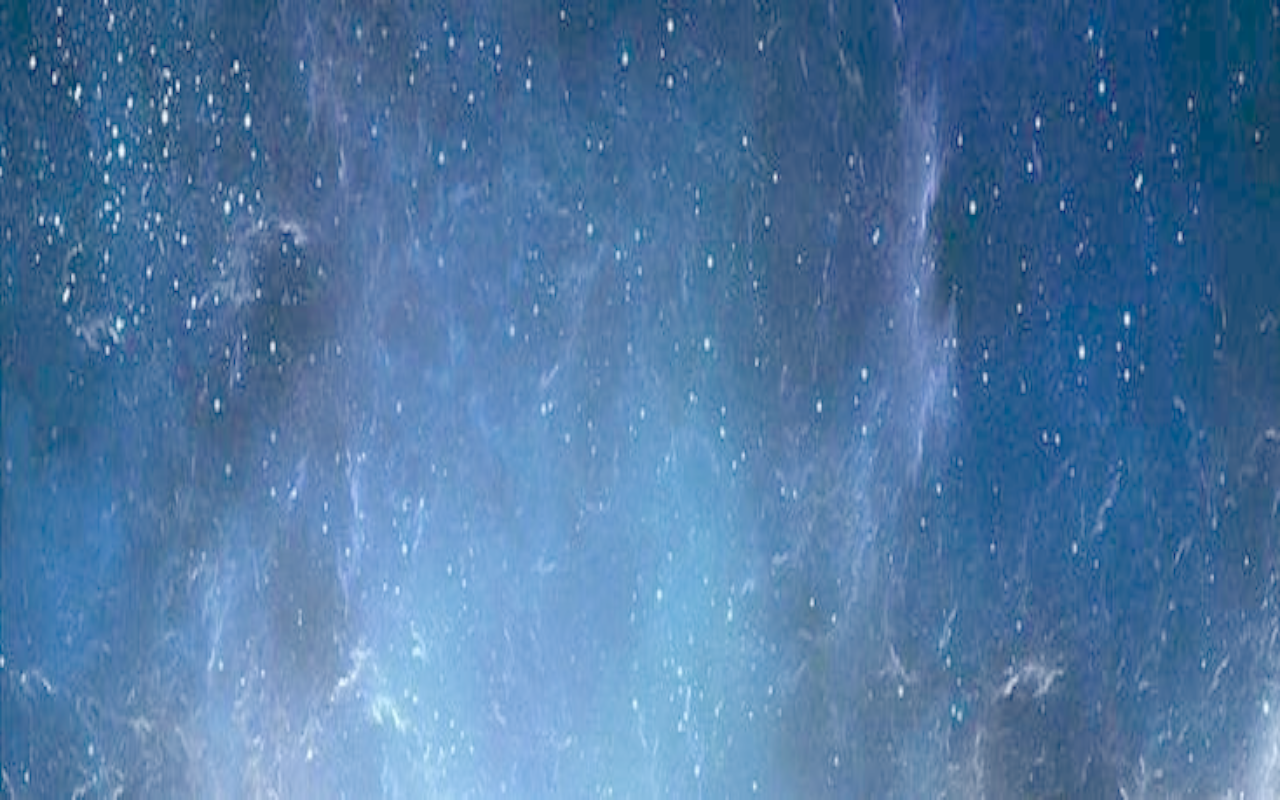
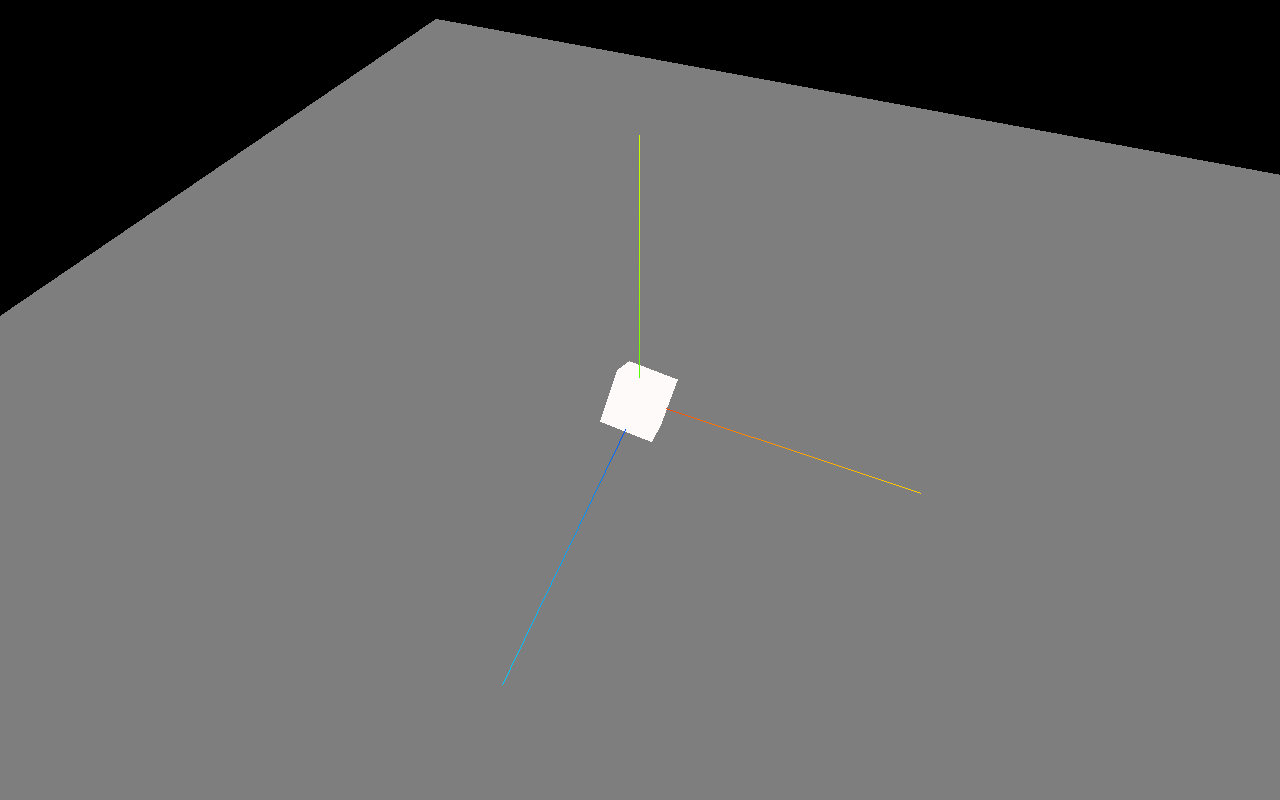
Before and after one commit to Yyhis/3D_web, a Next.js app: page / in a window 1280 px wide. Built offline with nearby package versions, Linux system fonts and the light colour scheme.

Commit message:
page 수정

```diff
--- a/src/app/page.tsx
+++ b/src/app/page.tsx
@@ -1,10 +1,11 @@
 "use client";
-import { background } from "./texture";
+
+import { cube } from "./cube";
 
 export default function Home() {
   return (
-    <div className="display: block">
-        {background()}
+    <div>
+        {cube()}
     </div>
   )
 }
```
